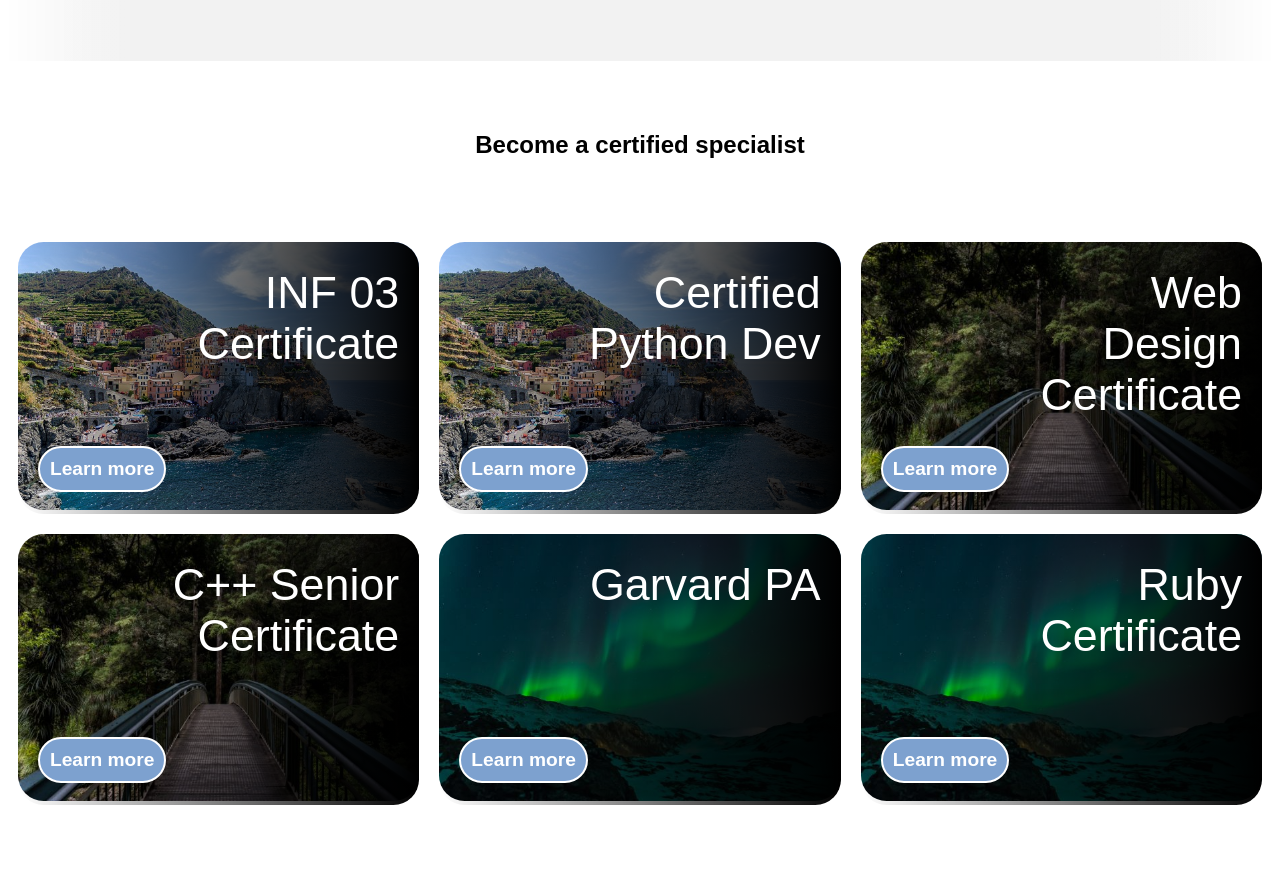
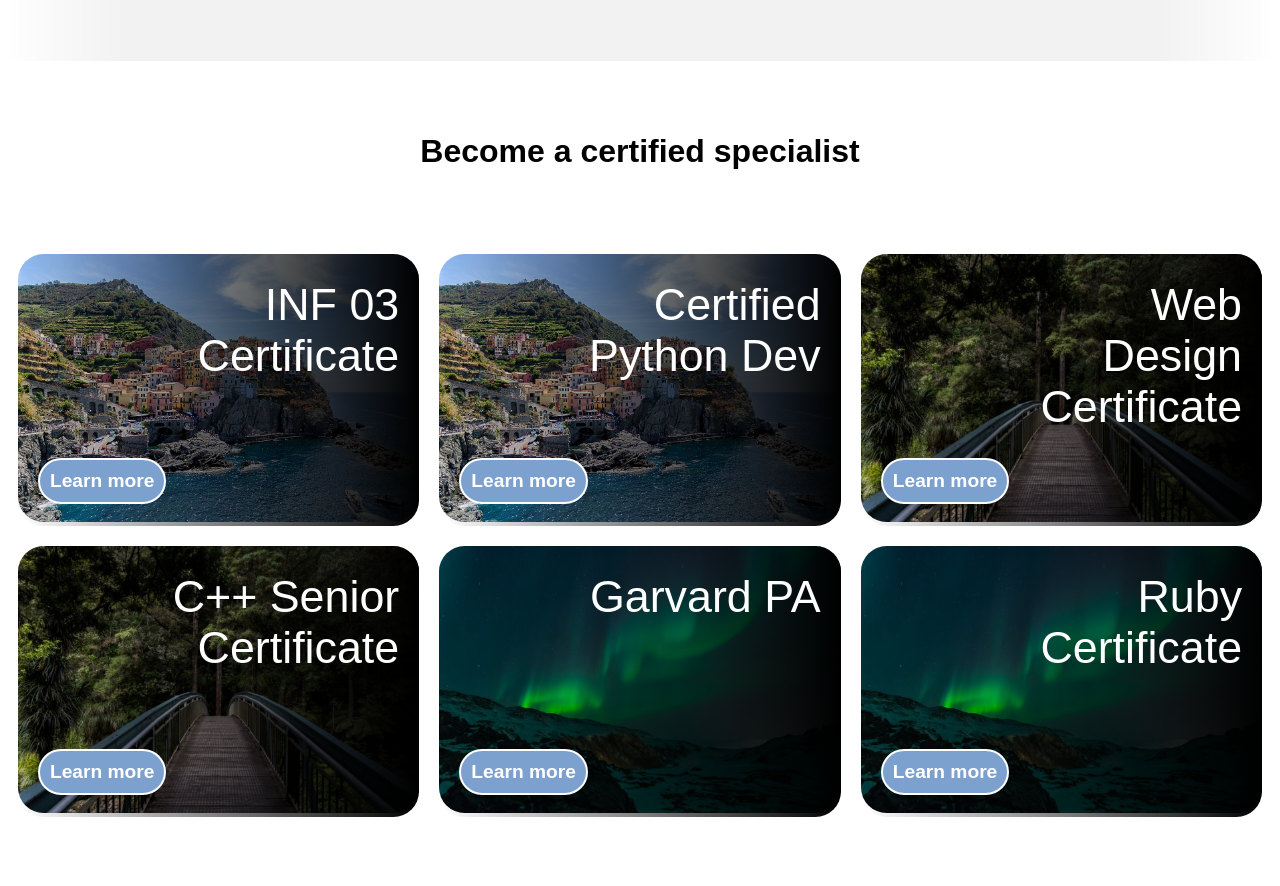
Before and after one commit to chesrel/chesrel.academy.io, a plain HTML site: page home.html in a window 1280 px wide. Shown: the part 1624-2510 px from the top of the page. Drawn offline with Linux system fonts and the light colour scheme.

Commit message:
Update home.html

```diff
--- a/home.html
+++ b/home.html
@@ -129,7 +129,7 @@
 
 
 
-<h2 style="text-align: center">Become a certified specialist</h2>
+<div class="coursesh"><h1>Become a certified specialist</h1></div>
 <div class="gallery">
   <div class="gimg">
     <img src="course2.jpg" alt="Course 1">
```
